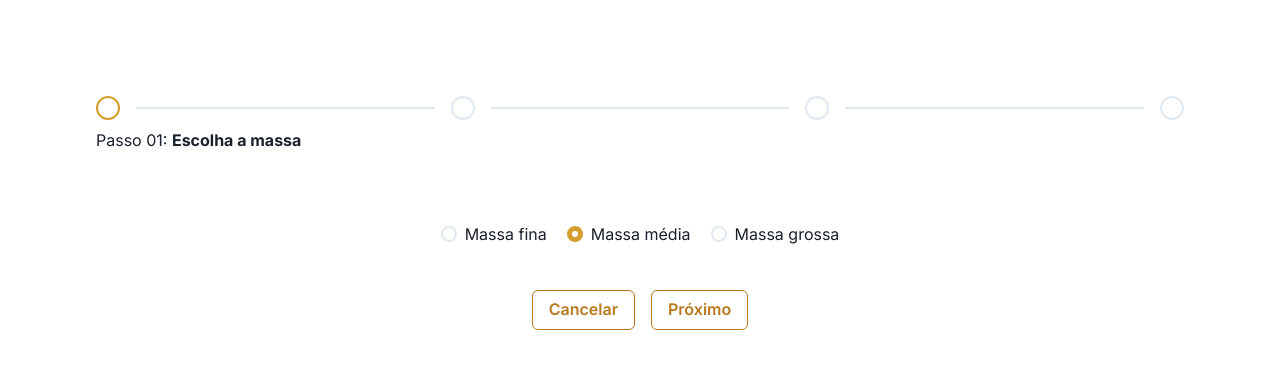
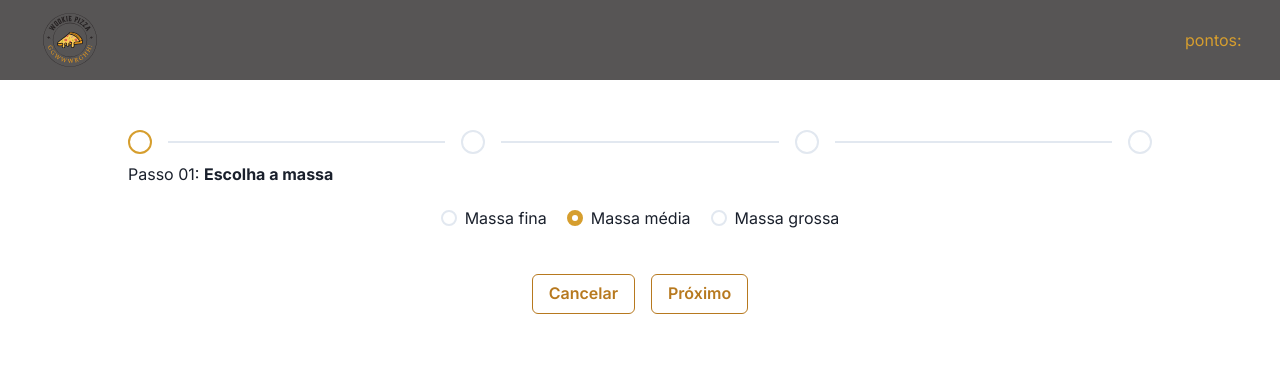
Before and after one commit to caiobukvar/wookie-pizza, a Next.js app: page /Order in a window 1280 px wide. Shown: the top 368 px of the page. Built offline with nearby package versions, Linux system fonts and the light colour scheme.

Commit message:
criando a navbar

```diff
--- a/src/app/Order/page.module.css
+++ b/src/app/Order/page.module.css
@@ -1,8 +1,15 @@
-.main {
+.page {
   display: flex;
   flex-direction: column;
   align-items: center;
-  padding: 6rem;
   min-height: 100vh;
   gap: 50px;
 }
+
+.container {
+  display: flex;
+  flex-direction: column;
+  min-height: 100vh;
+  padding: 0 10% 10% 10%;
+  width: 100%;
+}
--- a/src/app/Order/page.tsx
+++ b/src/app/Order/page.tsx
@@ -7,6 +7,7 @@ import OrderStepper from "../components/OrderStepper";
 import Review from "../components/Review";
 import { RootState, setActiveStep } from "../stores/store";
 import styles from "./page.module.css";
+import Navbar from "../components/Navbar";
 export interface Flavor {
   flavor: string;
   price: number;
@@ -58,7 +59,9 @@ export default function Order() {
   };
 
   return (
-    <main className={styles.main}>
+    <div className={styles.page}>
+      <Navbar />
+      <div className={styles.container}>
         <OrderStepper />
 
         <VStack>
@@ -85,6 +88,7 @@ export default function Order() {
             </HStack>
           )}
         </VStack>
-    </main>
+      </div>
+    </div>
   );
 }
--- /dev/null
+++ b/src/app/components/Navbar/index.module.css
@@ -0,0 +1,9 @@
+.navbar {
+  display: flex;
+  align-self: flex-start;
+  background-color: #575555;
+  color: #d69e2e;
+  width: 100vw;
+  height: 80px;
+  padding: 0 3%;
+}
--- /dev/null
+++ b/src/app/components/Navbar/index.tsx
@@ -0,0 +1,20 @@
+import { HStack } from "@chakra-ui/react";
+import styles from "./index.module.css";
+import Image from "next/image";
+
+export default function Navbar() {
+  return (
+    <div className={styles.navbar}>
+      <HStack w="100%" justifyContent="space-between">
+        <Image
+          src="/wookie-logo.svg"
+          alt="Wookie Pizza Logo"
+          width={64}
+          height={64}
+          priority
+        />
+        <div>pontos:</div>
+      </HStack>
+    </div>
+  );
+}
```
Lines whose indentation alone changed are shown as unchanged.
